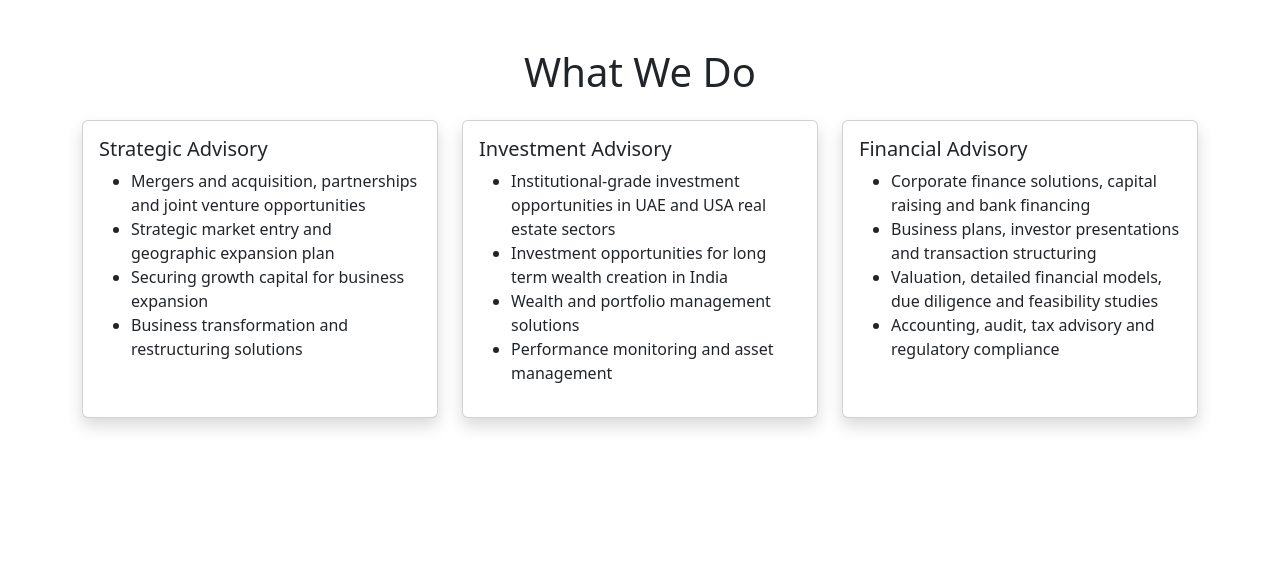
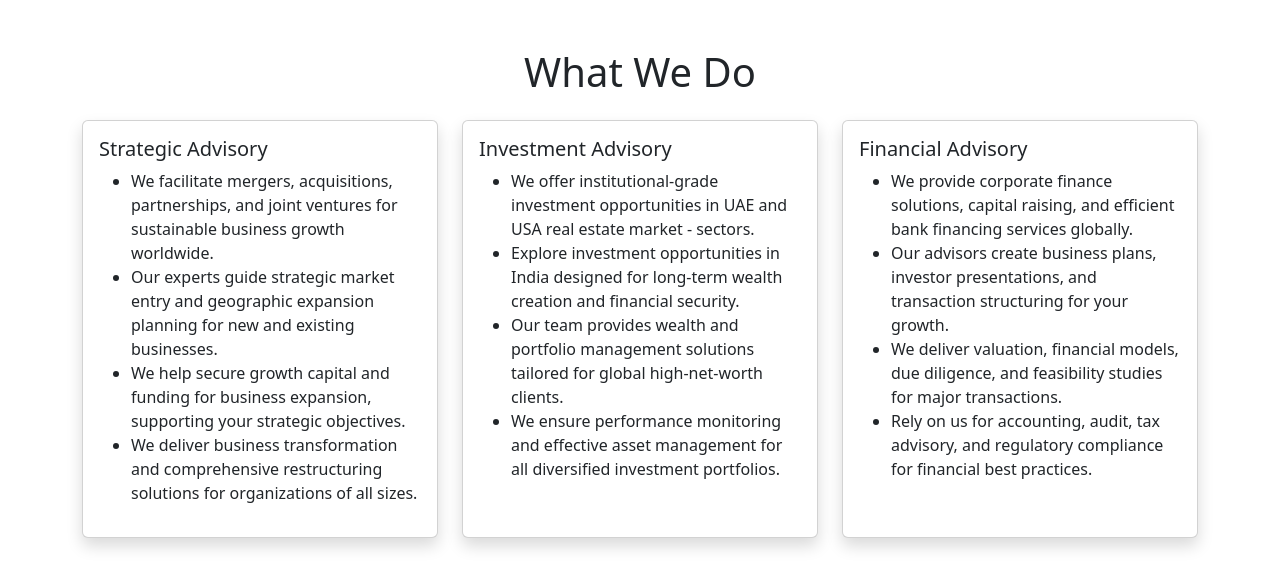
Before and after one commit to ashish161/naveen, a Jekyll site: the page built from _sections/02-what-we-do.md, in a window 1280 px wide. Shown: the top 588 px of the page. Built offline with Jekyll 4.4.1, drawn with Linux system fonts in a browser that asks for light colours.

```diff
--- a/_sections/02-what-we-do.md
+++ b/_sections/02-what-we-do.md
@@ -10,21 +10,22 @@
 
 ## Strategic Advisory
 
-- Mergers and acquisition, partnerships and joint venture opportunities
-- Strategic market entry and geographic expansion plan
-- Securing growth capital for business expansion
-- Business transformation and restructuring solutions
+- We facilitate mergers, acquisitions, partnerships, and joint ventures for sustainable business growth worldwide.
+- Our experts guide strategic market entry and geographic expansion planning for new and existing businesses.
+- We help secure growth capital and funding for business expansion, supporting your strategic objectives.
+- We deliver business transformation and comprehensive restructuring solutions for organizations of all sizes.
 
 ## Investment Advisory
 
-- Institutional-grade investment opportunities in UAE and USA real estate sectors
-- Investment opportunities for long term wealth creation in India
-- Wealth and portfolio management solutions
-- Performance monitoring and asset management
+- We offer institutional-grade investment opportunities in UAE and USA real estate market - sectors.
+- Explore investment opportunities in India designed for long-term wealth creation and financial security.
+- Our team provides wealth and portfolio management solutions tailored for global high-net-worth clients.
+- We ensure performance monitoring and effective asset management for all diversified investment portfolios.
+
 
 ## Financial Advisory
 
-- Corporate finance solutions, capital raising and bank financing
-- Business plans, investor presentations and transaction structuring
-- Valuation, detailed financial models, due diligence and feasibility studies
-- Accounting, audit, tax advisory and regulatory compliance
+- We provide corporate finance solutions, capital raising, and efficient bank financing services globally.
+- Our advisors create business plans, investor presentations, and transaction structuring for your growth.
+- We deliver valuation, financial models, due diligence, and feasibility studies for major transactions.
+- Rely on us for accounting, audit, tax advisory, and regulatory compliance for financial best practices.
```
Also changed, not shown: 3 other files.
